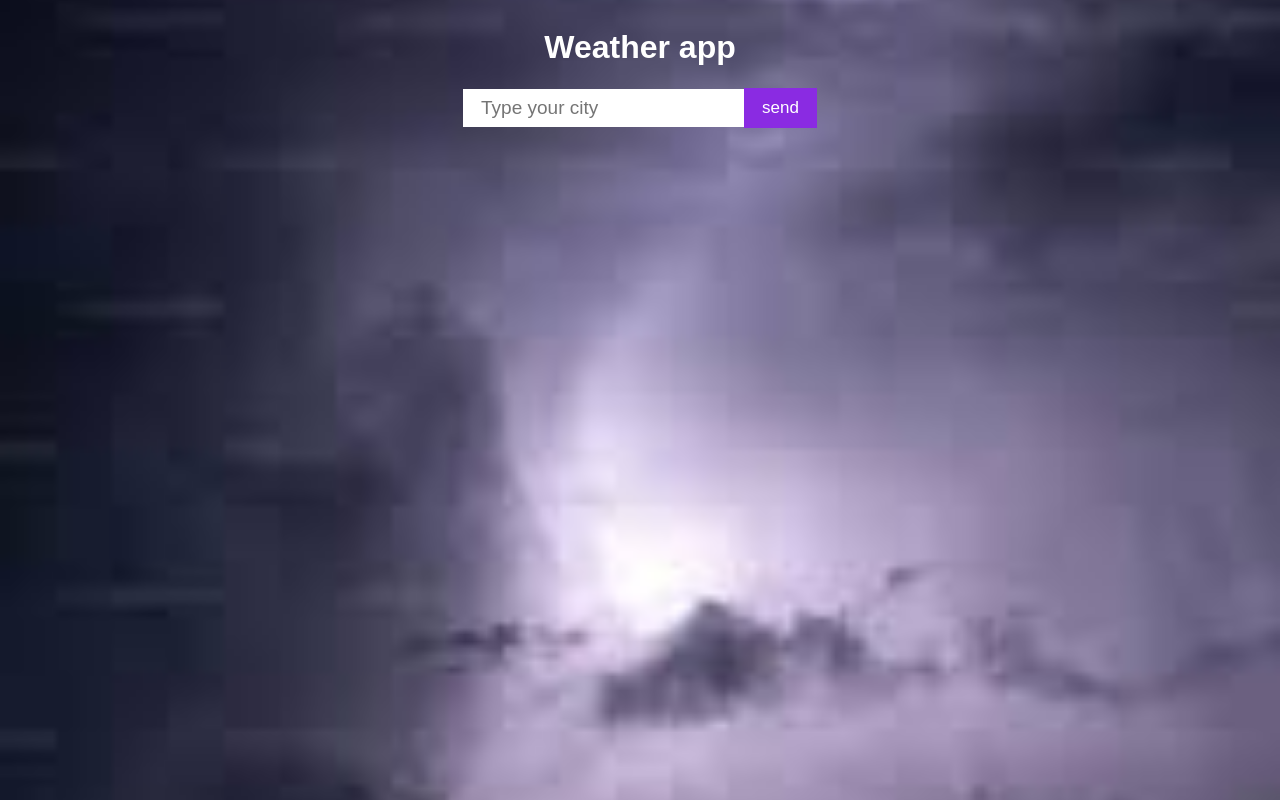
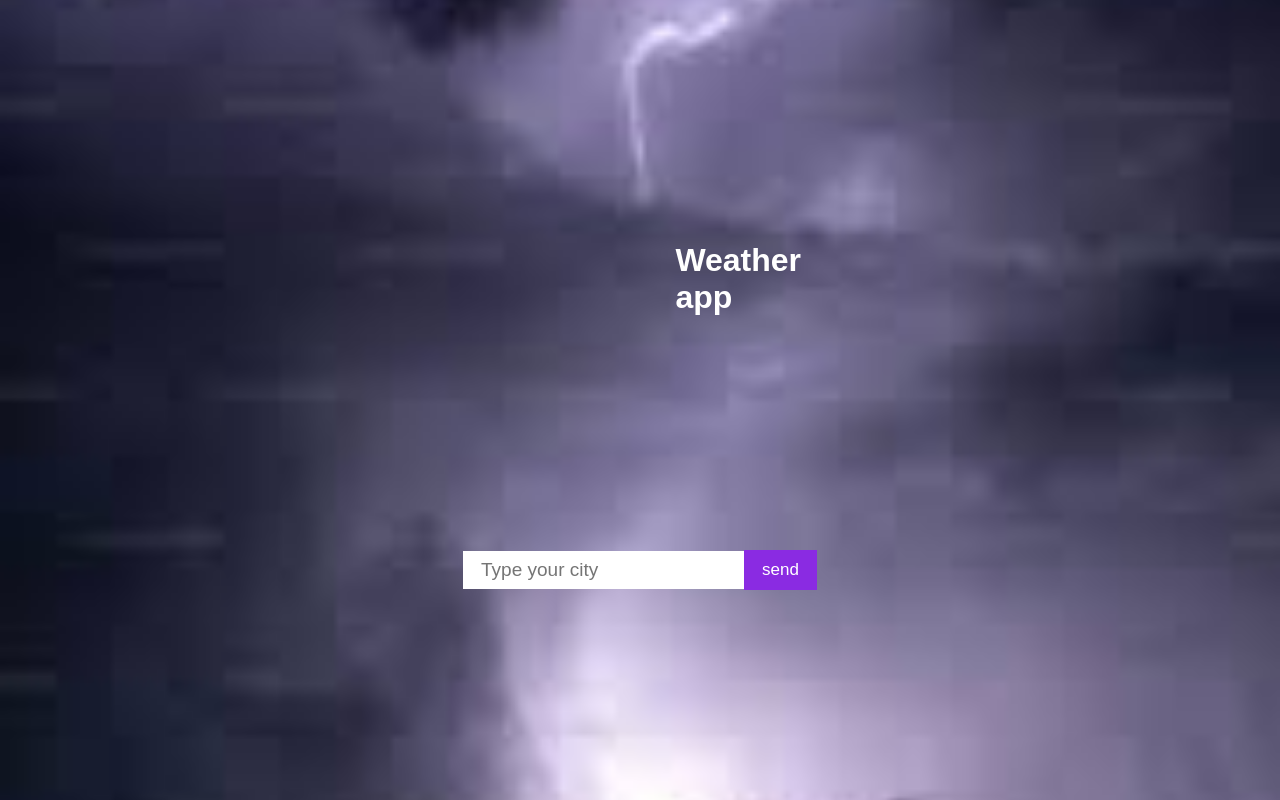
Before and after one commit to Anit81/weather-app, a React (Vite) app: page / in a window 1280 px wide. Built offline with nearby package versions, Linux system fonts and the light colour scheme.

Commit message:
Update weather.css

```diff
--- a/src/weather compnent/weather.css
+++ b/src/weather compnent/weather.css
@@ -6,6 +6,7 @@
 h1{
   display:block;
   color: white;
+  padding:60%;
   text-align:center;
 }
 .input-field{
```
